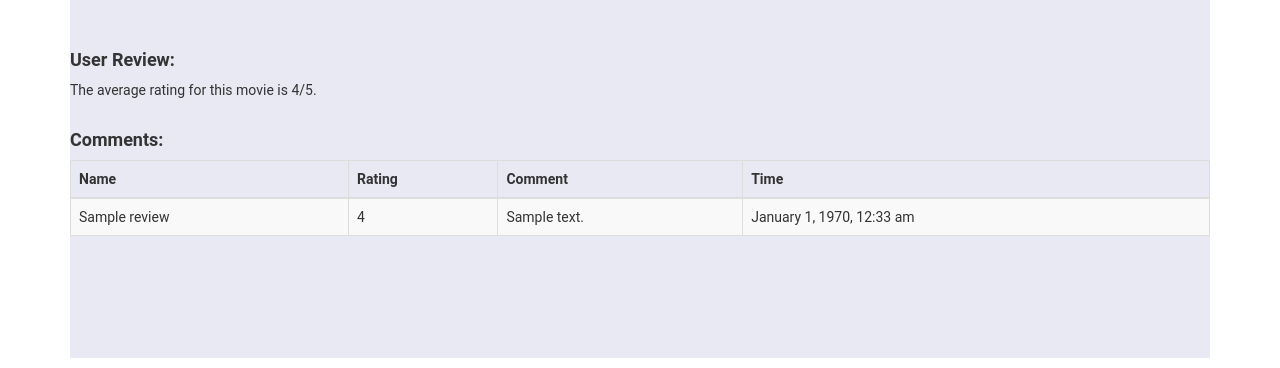
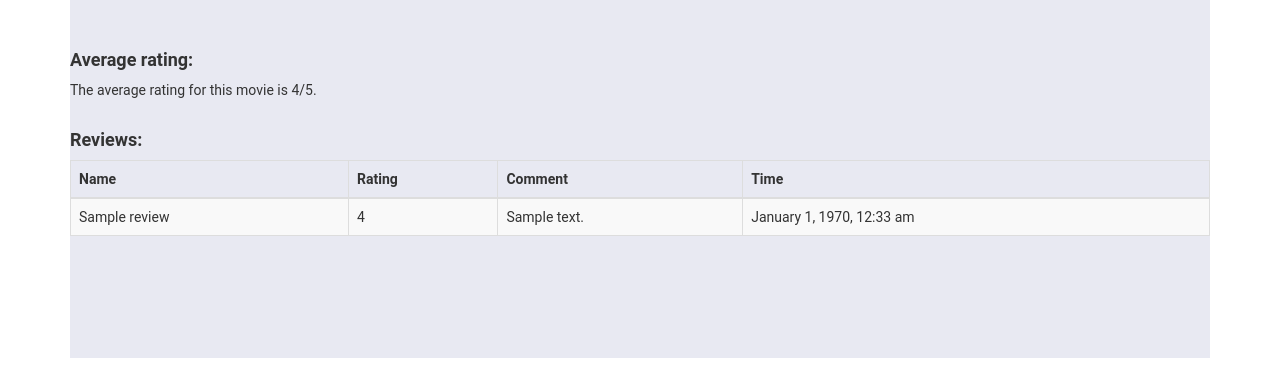
Before and after one commit to rzeng95/143Lab1C, a PHP site: page /movie_info.php?id=1 in a window 1280 px wide. Shown: the part 432-800 px from the top of the page. Run offline with PHP 8.4, Linux system fonts and the light colour scheme; tables that the repository leaves empty hold one stand-in row (values such as "Sample post"); data that the repository does not hold is empty.

Commit message:
minor fix on comment

```diff
--- a/www/movie_info.php
+++ b/www/movie_info.php
@@ -194,7 +194,7 @@
 
             // Review Section
             echo "<br>";
-            echo "<h4><strong>User Review:</strong></h4>";
+            echo "<h4><strong>Average rating:</strong></h4>";
 
             $avgRating = $db->query("SELECT AVG(rating) FROM Review WHERE mid=$mid") or die(mysqli_error($db));
             // echo $avgRating;
@@ -205,14 +205,14 @@
             }
             else{
               echo "The average rating for this movie is ";
-              echo round($rating);
+              echo round($rating, 1);
               echo "/5.";
             }
 
 
             echo "<br>";
             echo "<br>";
-            echo "<h4><strong>Comments:</strong></h4>";
+            echo "<h4><strong>Reviews:</strong></h4>";
             $reviews = $db->query("SELECT name, rating, comment, time FROM Review WHERE mid=$mid ORDER BY time DESC") or die(mysqli_error($db));
 
             $finfo = $reviews->fetch_fields();
@@ -239,7 +239,7 @@
                 $tableRow = "<tr>";
                 $tableRow = $tableRow."<td>".$row["name"]."</td>";
                 $tableRow = $tableRow."<td>".$row["rating"]."</td>";
-                $tableRow = $tableRow."<td>".$row["comment"]."</td>";
+                $tableRow = $tableRow."<td>".wordwrap($row["comment"], 100, "<br />\n")."</td>";
                 $tableRow = $tableRow."<td>".date("F j, Y, g:i a",$row["time"])."</td>";
                 $tableRow = $tableRow . "</tr>";
 
--- a/www/styles/main.css
+++ b/www/styles/main.css
@@ -29,3 +29,9 @@ a:active { text-decoration: none; }
 * {
     font-family: 'Roboto', sans-serif;
 }
+
+/* line break for table cell */
+table td, table th {
+    word-wrap: break-word;       /* Internet Explorer 5.5+, Chrome, Firefox 3+ */
+    overflow-wrap: break-word;   /* CSS3 standard: Chrome & Opera 2013+ */
+}
```
